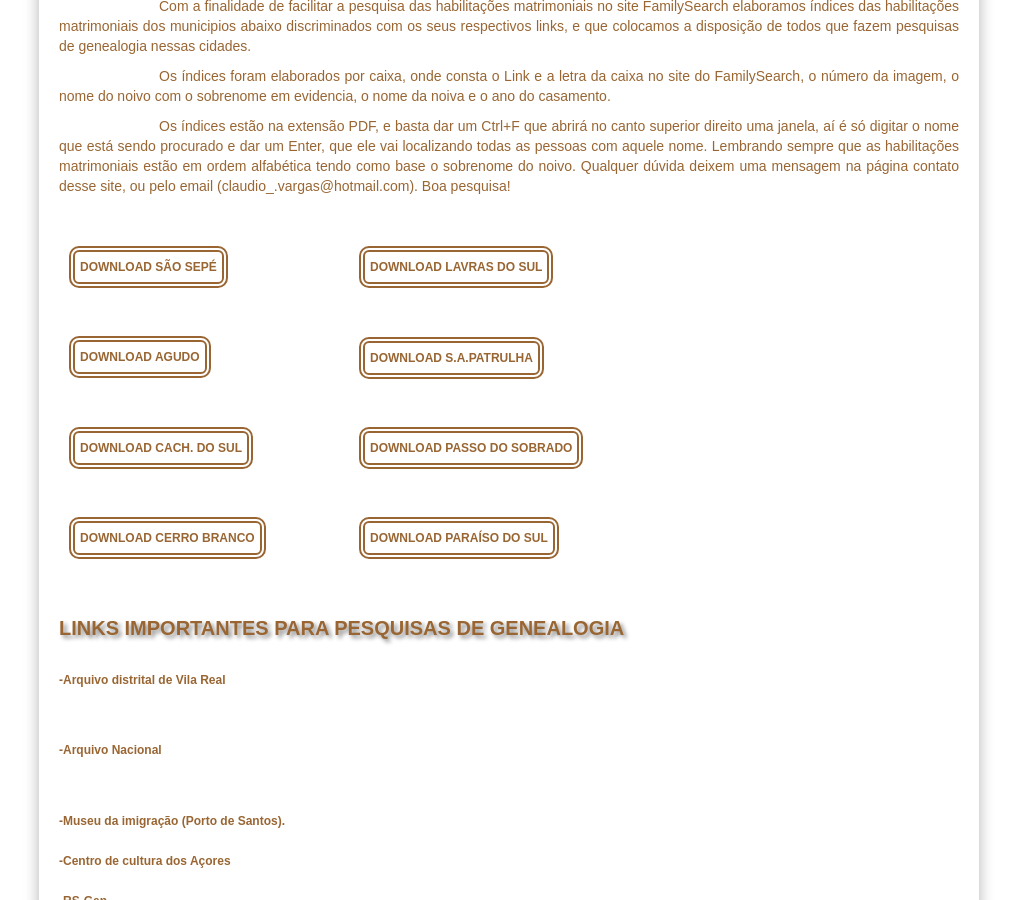
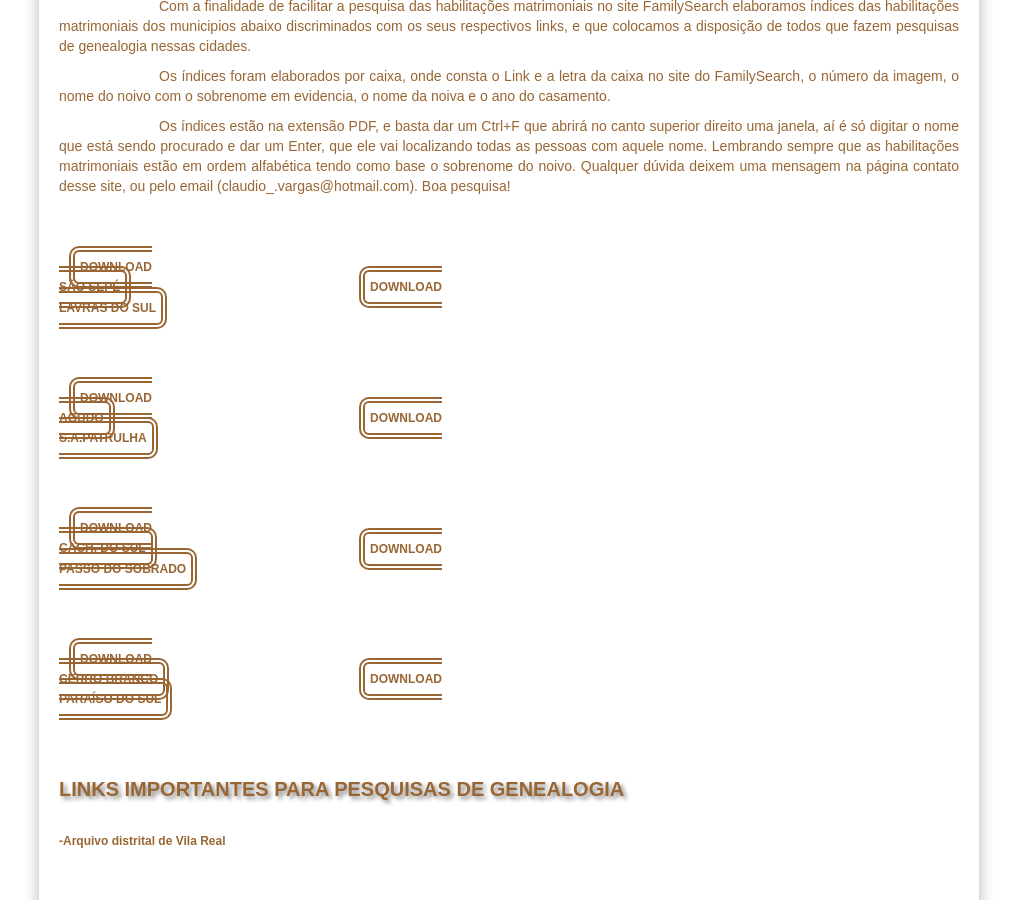
Before and after one commit to claudiovargas1955/claudiovargas1955.github.io, a Jekyll site: the page built from _pages/downloads.html, in a window 1280 px wide and 900 px high, scrolled down 409 px. Shown: the whole window, without its empty margins (131-1148 px from the left). Built offline with Jekyll 4.4.1, drawn with Linux system fonts in a browser that asks for light colours; some web fonts are replaced.

Commit message:
Update downloads.html

```diff
--- a/_pages/downloads.html
+++ b/_pages/downloads.html
@@ -151,14 +151,14 @@
 
 
 <div id="indices">
-<a class="indls" href="/media/indice são sepé.pdf" target="_blank">DOWNLOAD SÃO SEPÉ</a><br>
-<a class="indsap" href="/media/indice lavras do sul.pdf" target="_blank">DOWNLOAD LAVRAS DO SUL</a><br>
-<a class="indcs" href="/media/indice agudo.pdf" target="_blank">DOWNLOAD AGUDO</a><br>
-<a class="indlcs" href="/media/pdf" target="_blank" target="_blank">DOWNLOAD S.A.PATRULHA</a><br>
-<a class="indlds" href="/media/indice cachoeira do sul.pdf" target="_blank">DOWNLOAD CACH. DO SUL</a><br>
-<a class="indlfs" href="/media/indice passo do sobrado.pdf" target="_blank">DOWNLOAD PASSO DO SOBRADO</a><br>
-<a class="indlgs" href="/media/indice cerro branco.pdf" target="_blank">DOWNLOAD CERRO BRANCO</a><br>
-<a class="indlhs" href="/media/indice paraíso do sul.pdf" target="_blank">DOWNLOAD PARAÍSO DO SUL</a>
+<a class="indls" href="/media/indice são sepé.pdf" target="_blank">DOWNLOAD <br>SÃO SEPÉ</a><br>
+<a class="indsap" href="/media/indice lavras do sul.pdf" target="_blank">DOWNLOAD <br>LAVRAS DO SUL</a><br>
+<a class="indcs" href="/media/indice agudo.pdf" target="_blank">DOWNLOAD <br>AGUDO</a><br>
+<a class="indlcs" href="/media/pdf" target="_blank" target="_blank">DOWNLOAD <br>S.A.PATRULHA</a><br>
+<a class="indlds" href="/media/indice cachoeira do sul.pdf" target="_blank">DOWNLOAD <br>CACH. DO SUL</a><br>
+<a class="indlfs" href="/media/indice passo do sobrado.pdf" target="_blank">DOWNLOAD <br>PASSO DO SOBRADO</a><br>
+<a class="indlgs" href="/media/indice cerro branco.pdf" target="_blank">DOWNLOAD <br>CERRO BRANCO</a><br>
+<a class="indlhs" href="/media/indice paraíso do sul.pdf" target="_blank">DOWNLOAD <br>PARAÍSO DO SUL</a>
 </div>
 
 <h3>LINKS IMPORTANTES PARA PESQUISAS DE GENEALOGIA</h3><br>
```
